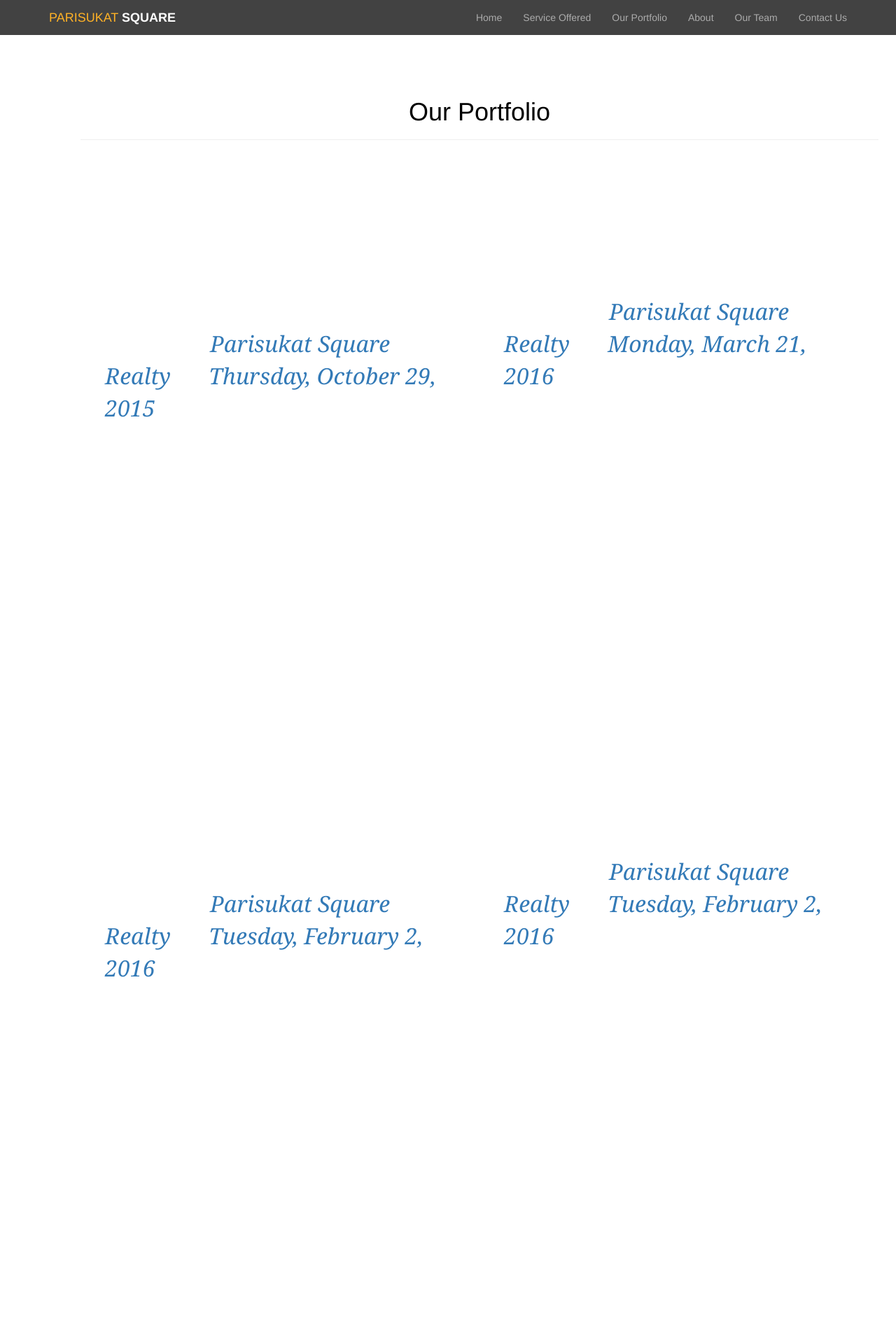
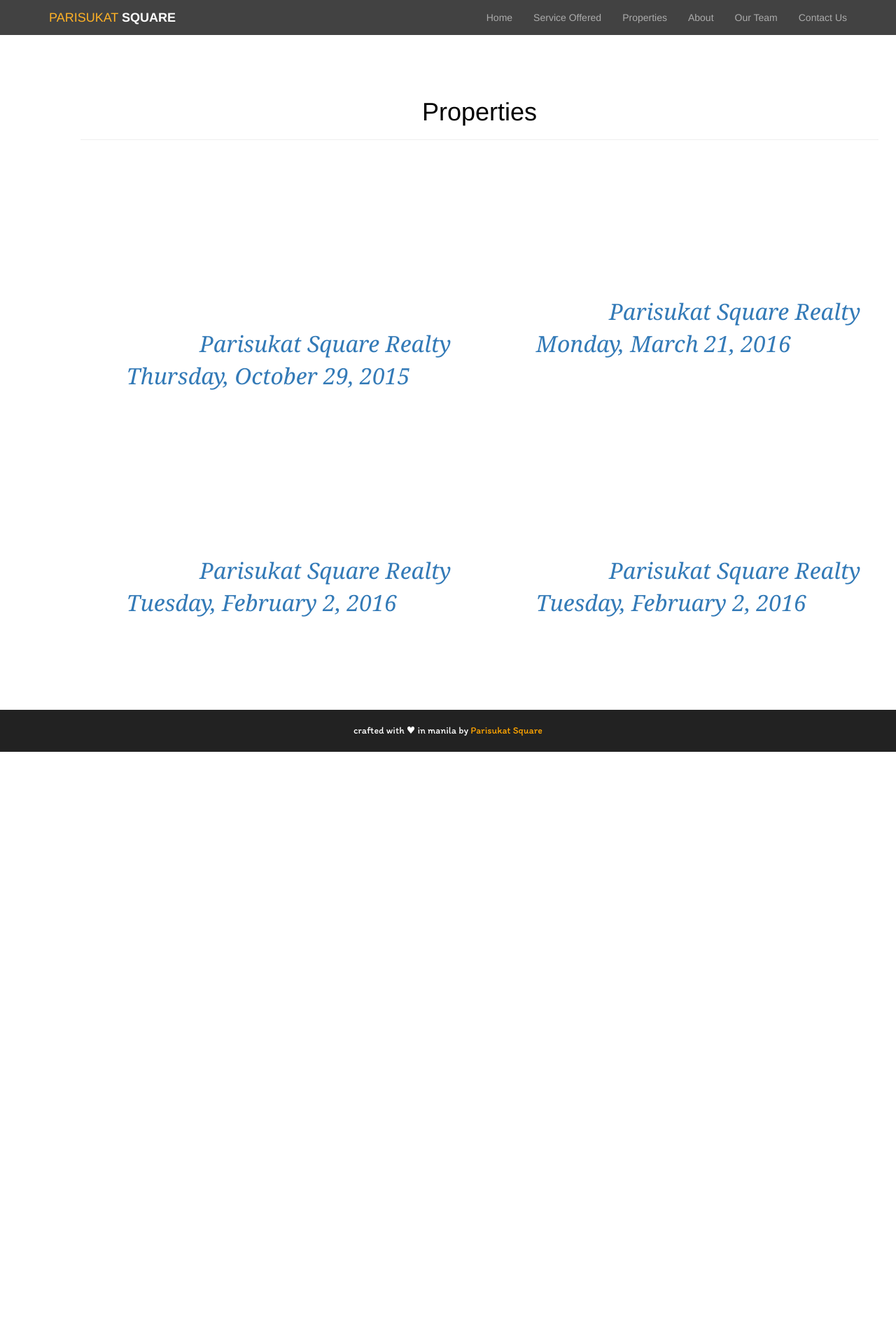
Before and after one commit to parisukatsquare/parisukatsquarerealty, a PHP site: page /blog.html in a window 1280 px wide. Shown: the top 1920 px of the page at 70% size. After the commit the page ends 1074 px from the top, so only its background shows below. Run offline with PHP 8.4, Linux system fonts and the light colour scheme; some libraries are stand-ins or nearby versions.

Commit message:
Organize Item Products  Postings Page

```diff
--- a/blog.html
+++ b/blog.html
@@ -49,7 +49,7 @@
                     <ul class="nav navbar-nav navbar-right">
                         <li><a href="./">Home</a></li>
                         <li><a href="#services">Service Offered</a></li>
-                        <li><a href="#">Our Portfolio</a></li>
+                        <li><a href="#">Properties</a></li>
                         <li><a href="#why-us">About</a></li>
                         <li><a href="#team">Our Team</a></li>
                         <li><a href="#contactus">Contact Us</a></li>
@@ -58,21 +58,23 @@
             </div>
         </nav>
 
-        <section id="contactus">
+        <section id="blog">
 
             <div class="container">
                 <div class="page-header">
-                    <h1 class="text-center">Our Portfolio</h1>
+                    <h1 class="text-center">Properties</h1>
                 </div>
-                <div class="row-fluid">
+                <div class="row property-row">
 
-                    <div class="col-md-6">
+     <!-- PROPERTY ITEM -->
+                    <div class="col-md-6 property-item">
                         <div class="fb-post" data-href="https://www.facebook.com/parisukatsquarerealty/posts/1926933894197744" data-width="500" data-show-text="true"><blockquote cite="https://www.facebook.com/parisukatsquarerealty/posts/1926933894197744" class="fb-xfbml-parse-ignore"><p>FOR SALE: VACANT LOT NEAR AURORA STATE COLLEGE OF TECHNOLOGY
 Location: Barangay Zabali Baler, Aurora
 Lot area : 100...</p>Posted by <a href="https://www.facebook.com/parisukatsquarerealty/">Parisukat Square Realty</a> on&nbsp;<a href="https://www.facebook.com/parisukatsquarerealty/posts/1926933894197744">Thursday, October 29, 2015</a></blockquote></div>
-                    </div>
+                    </div> <!-- END of PROPERTY ITEM -->
 
-                    <div class="col-md-6">
+                     <!-- PROPERTY ITEM -->
+                    <div class="col-md-6 property-item">
                         <div class="fb-post" data-href="https://www.facebook.com/parisukatsquarerealty/posts/1996009213956878" data-width="500" data-show-text="true"><blockquote cite="https://www.facebook.com/parisukatsquarerealty/posts/1996009213956878" class="fb-xfbml-parse-ignore"><p>FOR SALE!
 
 AGRICULTURAL LAND
@@ -82,12 +84,14 @@
 Price: Php 240,000.00
 
 The property is...</p>Posted by <a href="https://www.facebook.com/parisukatsquarerealty/">Parisukat Square Realty</a> on&nbsp;<a href="https://www.facebook.com/parisukatsquarerealty/posts/1996009213956878">Monday, March 21, 2016</a></blockquote></div>
-                    </div>
+                    </div> <!-- END of PROPERTY ITEM -->
 
                 </div>
-                <div class="row-fluid">
 
-                    <div class="col-md-6">
+<div class="row property-row">
+
+                     <!-- PROPERTY ITEM -->
+                    <div class="col-md-6 property-item">
                         <div class="fb-post" data-href="https://www.facebook.com/parisukatsquarerealty/posts/1969289133295553" data-width="500" data-show-text="true"><blockquote cite="https://www.facebook.com/parisukatsquarerealty/posts/1969289133295553" class="fb-xfbml-parse-ignore"><p>FOR SALE: VACANT TOWNHOUSE
 
 Walking Distance to SM Bacoor
@@ -98,8 +102,8 @@
 Property was not used by...</p>Posted by <a href="https://www.facebook.com/parisukatsquarerealty/">Parisukat Square Realty</a> on&nbsp;<a href="https://www.facebook.com/parisukatsquarerealty/posts/1969289133295553">Tuesday, February 2, 2016</a></blockquote></div>
                     </div>
 
-
-<div class="col-md-6">
+                    <!-- PROPERTY ITEM -->
+                    <div class="col-md-6 property-item">
                         <div class="fb-post" data-href="https://www.facebook.com/parisukatsquarerealty/posts/1969300096627790" data-width="500" data-show-text="true"><blockquote cite="https://www.facebook.com/parisukatsquarerealty/posts/1969300096627790" class="fb-xfbml-parse-ignore"><p>FOR SALE:
 Toyota Corolla Lovelife (Baby Altis)
 1.6L engine, gli
@@ -109,30 +113,10 @@
                     </div>
                 </div>
 
-                <div class="row-fluid">
-
-<div class="col-md-6">
-                        <div class="fb-post" data-href="https://www.facebook.com/parisukatsquarerealty/posts/1969300096627790" data-width="500" data-show-text="true"><blockquote cite="https://www.facebook.com/parisukatsquarerealty/posts/1969300096627790" class="fb-xfbml-parse-ignore"><p>FOR SALE:
-Toyota Corolla Lovelife (Baby Altis)
-1.6L engine, gli
-138,000+ mileage
-manual transmission, short shifting
-2nd...</p>Posted by <a href="https://www.facebook.com/parisukatsquarerealty/">Parisukat Square Realty</a> on&nbsp;<a href="https://www.facebook.com/parisukatsquarerealty/posts/1969300096627790">Tuesday, February 2, 2016</a></blockquote></div>
-                    </div>
 
 
-                    <div class="col-md-6">
-                        <div class="fb-post" data-href="https://www.facebook.com/parisukatsquarerealty/posts/1969300096627790" data-width="500" data-show-text="true"><blockquote cite="https://www.facebook.com/parisukatsquarerealty/posts/1969300096627790" class="fb-xfbml-parse-ignore"><p>FOR SALE:
-Toyota Corolla Lovelife (Baby Altis)
-1.6L engine, gli
-138,000+ mileage
-manual transmission, short shifting
-2nd...</p>Posted by <a href="https://www.facebook.com/parisukatsquarerealty/">Parisukat Square Realty</a> on&nbsp;<a href="https://www.facebook.com/parisukatsquarerealty/posts/1969300096627790">Tuesday, February 2, 2016</a></blockquote></div>
-                    </div>
-                </div>
-            </div>
+            </div> <!-- CONTAINER END -->
 
-            </div>
         </section>
 
         <footer style="font-family: 'Itim', cursive;">
--- a/css/styles.css
+++ b/css/styles.css
@@ -132,6 +132,21 @@
 	vertical-align: middle;
 }
 
+.row-fluid {
+    min-height: 800px;
+    padding-bottom: 20px;
+}
+
+.colorizeblue {
+    background-color: aquamarine;
+}
+
+.property-row {
+    padding-bottom: 20px;
+}
+
+
+
 /* Media Queries */
 
 @media only screen and (max-width: 568px) {
@@ -141,13 +156,26 @@
 	section {
 		padding: 20px;
 	}
+
+
+
+
 }
 
-.colorizeblue {
-    background-color: aquamarine;
+@media only screen and (max-width: 360px) {
+	.cover h1{
+		font-size: 40px;
+	}
+
+    .property-item {
+        margin-left: -30px;
+        padding-bottom: 10px;
+    }
+
+    .property-row {
+    padding-bottom: 0px;
+    }
+
+
+
 }
-
-.row-fluid {
-    min-height: 800px;
-    padding-bottom: 20px;
-}
--- a/index.html
+++ b/index.html
@@ -49,7 +49,7 @@
                     <ul class="nav navbar-nav navbar-right">
                         <li><a href="#">Home</a></li>
                         <li><a href="#services">Service Offered</a></li>
-                        <li><a href="blog.html">Our Portfolio</a></li>
+                        <li><a href="blog.html">Properties</a></li>
                         <li><a href="#why-us">About</a></li>
                         <li><a href="#team">Our Team</a></li>
                         <li><a href="#contactus">Contact Us</a></li>
```
